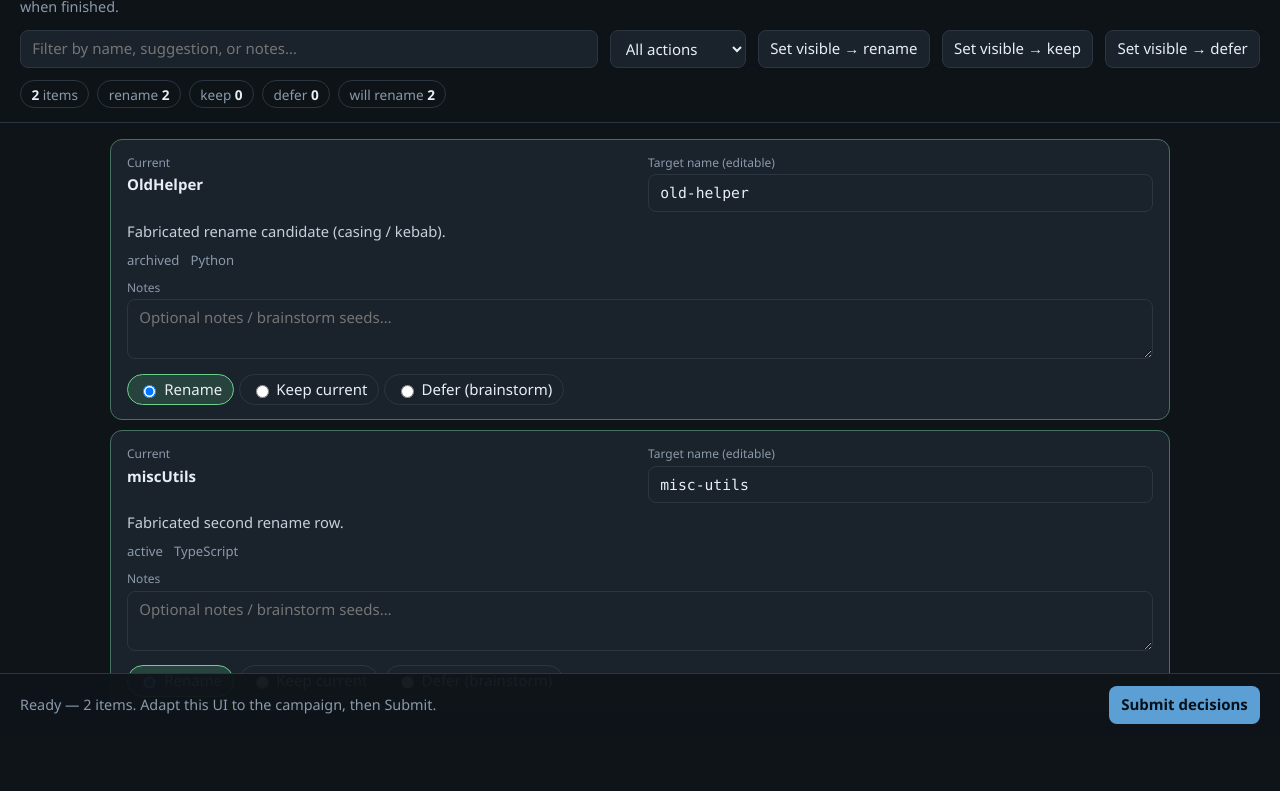
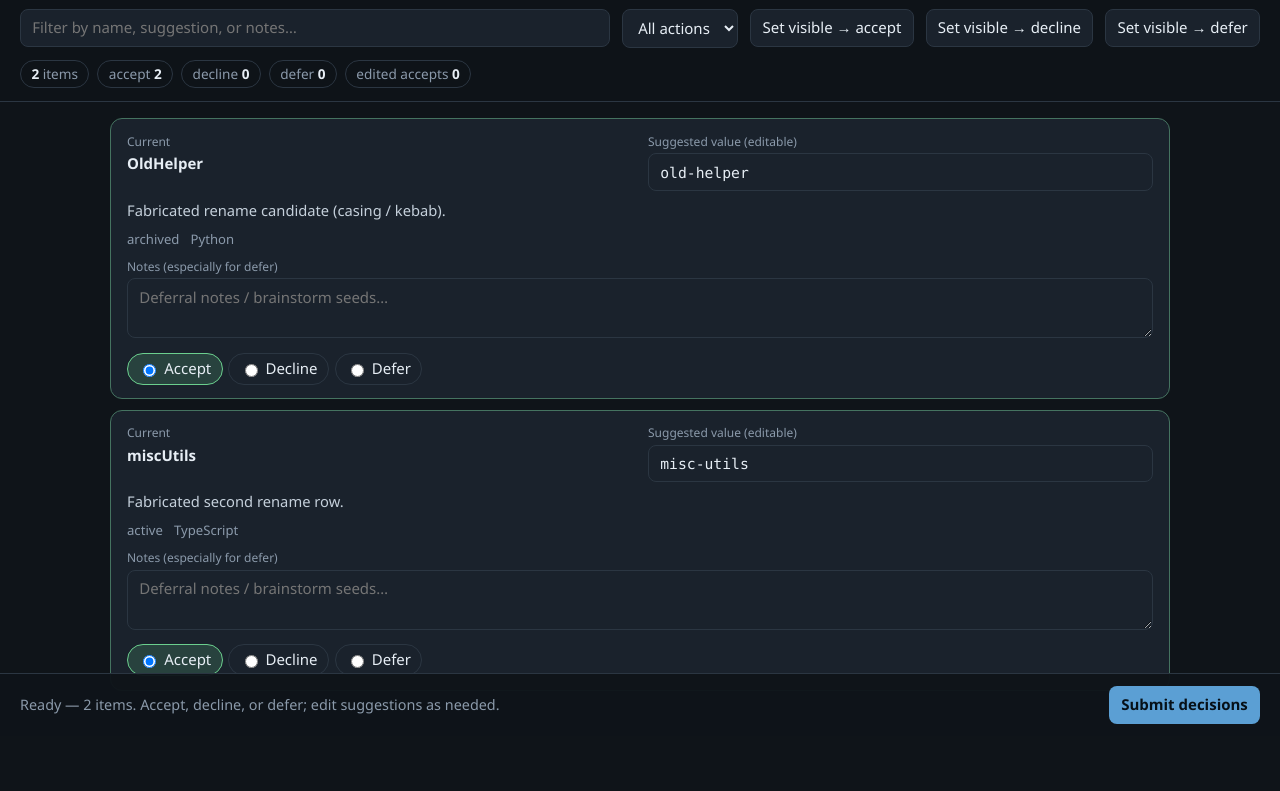
Before and after one commit to danielnachumdev/skills, a plain HTML site: page triage-board/scripts/index.html in a window 1280 px wide. Shown: the part 64-855 px from the top of the page. Drawn offline with Linux system fonts and the light colour scheme; files whose address does not match are found by name.

Commit message:
Document accept/decline/defer as the default triage decision model.
Teach editable suggestions and deferral notes in the skill, and align the example board actions with that vocabulary.

Co-authored-by: Cursor <cursoragent@cursor.com>

```diff
--- a/triage-board/scripts/index.html
+++ b/triage-board/scripts/index.html
@@ -168,18 +168,18 @@
   <header>
     <div>
       <h1>Triage board</h1>
-      <div class="sub">Example board (rename / keep / defer). Copy this scaffold and adjust columns, actions, and JSON to match whatever the user is deciding. Edit the target freely; optional notes. Submit when finished.</div>
+      <div class="sub">Example board: accept / decline / defer any AI suggestion. Edit the suggested value before accepting; add notes when deferring. Adjust columns/JSON to the campaign data.</div>
     </div>
     <div class="toolbar">
       <input id="q" type="search" placeholder="Filter by name, suggestion, or notes…" />
       <select id="filterAction">
         <option value="all">All actions</option>
-        <option value="approve">Rename</option>
-        <option value="keep">Keep current</option>
+        <option value="accept">Accept</option>
+        <option value="decline">Decline</option>
         <option value="defer">Defer</option>
       </select>
-      <button type="button" id="setApprove">Set visible → rename</button>
-      <button type="button" id="setKeep">Set visible → keep</button>
+      <button type="button" id="setAccept">Set visible → accept</button>
+      <button type="button" id="setDecline">Set visible → decline</button>
       <button type="button" id="setDefer">Set visible → defer</button>
     </div>
     <div class="counts" id="counts"></div>
@@ -196,24 +196,24 @@
     let items = [];
     const $ = (id) => document.getElementById(id);
 
-    function finalName(r) {
-      if (r.action !== "approve") return r.name;
+    function finalValue(r) {
+      if (r.action !== "accept") return r.name;
       const t = (r.suggested || "").trim();
       return t || r.name;
     }
 
     function counts() {
-      const c = { approve: 0, keep: 0, defer: 0, willRename: 0 };
+      const c = { accept: 0, decline: 0, defer: 0, edited: 0 };
       for (const r of items) {
         c[r.action] += 1;
-        if (r.action === "approve" && finalName(r) !== r.name) c.willRename += 1;
+        if (r.action === "accept" && finalValue(r) !== r.originalSuggested) c.edited += 1;
       }
       $("counts").innerHTML = `
         <span class="chip"><strong>${items.length}</strong> items</span>
-        <span class="chip">rename <strong>${c.approve}</strong></span>
-        <span class="chip">keep <strong>${c.keep}</strong></span>
+        <span class="chip">accept <strong>${c.accept}</strong></span>
+        <span class="chip">decline <strong>${c.decline}</strong></span>
         <span class="chip">defer <strong>${c.defer}</strong></span>
-        <span class="chip">will rename <strong>${c.willRename}</strong></span>
+        <span class="chip">edited accepts <strong>${c.edited}</strong></span>
       `;
     }
 
@@ -233,7 +233,7 @@
       list.innerHTML = "";
       for (const r of visibleRepos()) {
         const el = document.createElement("article");
-        el.className = `row action-${r.action}`;
+        el.className = `row action-${r.action === "accept" ? "approve" : r.action === "decline" ? "keep" : "defer"}`;
         const badges = [
           r.archived ? "archived" : "active",
           r.fork ? "fork" : null,
@@ -246,20 +246,20 @@
               <div class="current"><a href="${r.url}" target="_blank" rel="noreferrer">${r.name}</a></div>
             </div>
             <div>
-              <div class="label">Target name (editable)</div>
+              <div class="label">Suggested value (editable)</div>
               <div class="suggested"><input type="text" spellcheck="false" value="${r.suggested.replace(/"/g, "&quot;")}" /></div>
             </div>
           </div>
           <div class="desc">${r.description || "<em>No description</em>"}</div>
           <div class="meta">${badges.map((b) => `<span>${b}</span>`).join("")}</div>
           <div>
-            <div class="label">Notes</div>
-            <textarea placeholder="Optional notes / brainstorm seeds…">${r.notes.replace(/</g, "&lt;")}</textarea>
+            <div class="label">Notes (especially for defer)</div>
+            <textarea placeholder="Deferral notes / brainstorm seeds…">${r.notes.replace(/</g, "&lt;")}</textarea>
           </div>
           <div class="opts">
-            <label class="approve" data-on="${r.action === "approve" ? "1" : "0"}"><input type="radio" name="${r.name}-a" ${r.action === "approve" ? "checked" : ""} /> Rename</label>
-            <label class="keep" data-on="${r.action === "keep" ? "1" : "0"}"><input type="radio" name="${r.name}-a" ${r.action === "keep" ? "checked" : ""} /> Keep current</label>
-            <label class="defer" data-on="${r.action === "defer" ? "1" : "0"}"><input type="radio" name="${r.name}-a" ${r.action === "defer" ? "checked" : ""} /> Defer (brainstorm)</label>
+            <label class="approve" data-on="${r.action === "accept" ? "1" : "0"}"><input type="radio" name="${r.name}-a" ${r.action === "accept" ? "checked" : ""} /> Accept</label>
+            <label class="keep" data-on="${r.action === "decline" ? "1" : "0"}"><input type="radio" name="${r.name}-a" ${r.action === "decline" ? "checked" : ""} /> Decline</label>
+            <label class="defer" data-on="${r.action === "defer" ? "1" : "0"}"><input type="radio" name="${r.name}-a" ${r.action === "defer" ? "checked" : ""} /> Defer</label>
           </div>
         `;
         const input = el.querySelector(".suggested input");
@@ -272,7 +272,7 @@
           r.notes = notes.value;
         });
         const labels = el.querySelectorAll(".opts label");
-        const actions = ["approve", "keep", "defer"];
+        const actions = ["accept", "decline", "defer"];
         labels.forEach((lab, i) => {
           lab.querySelector("input").addEventListener("change", () => {
             r.action = actions[i];
@@ -291,11 +291,12 @@
           current: r.name,
           suggested: r.originalSuggested,
           target: (r.suggested || "").trim(),
-          final: finalName(r),
+          final: finalValue(r),
           action: r.action,
           notes: r.notes || "",
-          will_rename: r.action === "approve" && finalName(r) !== r.name,
-          needs_brainstorm: r.action === "defer",
+          accepted: r.action === "accept",
+          applied: r.action === "accept" && finalValue(r) !== r.name,
+          needs_followup: r.action === "defer",
         })),
       };
     }
@@ -307,8 +308,8 @@
       for (const r of visibleRepos()) r.action = action;
       render();
     }
-    $("setApprove").addEventListener("click", () => setVisible("approve"));
-    $("setKeep").addEventListener("click", () => setVisible("keep"));
+    $("setAccept").addEventListener("click", () => setVisible("accept"));
+    $("setDecline").addEventListener("click", () => setVisible("decline"));
     $("setDefer").addEventListener("click", () => setVisible("defer"));
 
     $("submit").addEventListener("click", async () => {
@@ -324,9 +325,10 @@
         });
         if (!res.ok) throw new Error(await res.text());
         const data = await res.json();
-        const deferCount = body.items.filter((r) => r.needs_brainstorm).length;
+        const deferCount = body.items.filter((r) => r.needs_followup).length;
+        const acceptCount = body.items.filter((r) => r.accepted).length;
         status.className = "ok";
-        status.textContent = `Saved ${data.path} (${data.count} items, ${deferCount} defer). Tell the agent you’re done.`;
+        status.textContent = `Saved ${data.path} (${acceptCount} accept, ${deferCount} defer). Tell the agent you’re done.`;
       } catch (err) {
         const blob = new Blob([JSON.stringify(body, null, 2)], { type: "application/json" });
         const a = document.createElement("a");
@@ -346,11 +348,11 @@
           .map((r) => ({
             ...r,
             originalSuggested: r.suggested,
-            action: "approve",
+            action: "accept",
             notes: "",
           }));
         render();
-        $("status").textContent = `Ready — ${items.length} items. Adapt this UI to the campaign, then Submit.`;
+        $("status").textContent = `Ready — ${items.length} items. Accept, decline, or defer; edit suggestions as needed.`;
       })
       .catch((err) => {
         $("status").className = "err";
```
Also changed, not shown: 2 other files.
